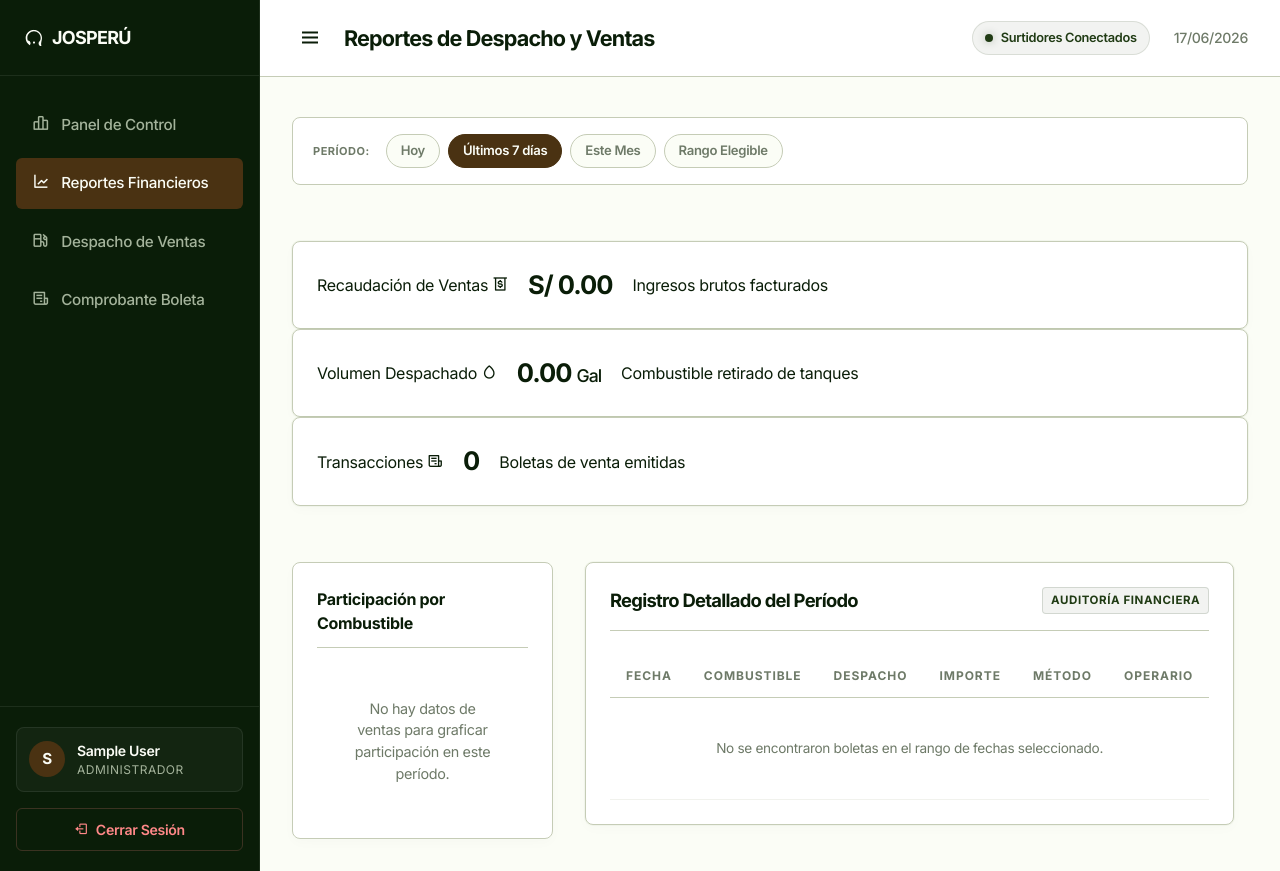
After one commit to Jospi04/sistemav2, a PHP site: page /reportes in a window 1280 px wide. The commit adds this page. Run offline with PHP 8.4, Linux system fonts and the light colour scheme; the visitor is signed in with stand-in values (Sample User, id 1); data comes from the database, SQL or seed files in the repository; tables that the repository leaves empty or names only in its code hold one stand-in row (values such as "Sample post").

Commit message:
implemente modulo de reportes financieros con filtros de fecha rapidos y personalizados

```diff
--- a/controller/DashboardController.php
+++ b/controller/DashboardController.php
@@ -48,7 +48,17 @@ class DashboardController {
                         LIMIT 5";
         $recentSales = $db->query($queryRecent)->fetchAll();
 
-        // 4. Parámetros de renderizado en la plantilla
+        // 4. Obtener historial de los últimos 5 reabastecimientos de cisternas
+        $queryRefills = "SELECT r.*, c.nombre as combustible_nombre, u.nombre as usuario_nombre
+                         FROM reabastecimientos r
+                         JOIN inventario i ON r.inventario_id = i.id
+                         JOIN combustibles c ON i.combustible_id = c.id
+                         JOIN usuarios u ON r.usuario_id = u.id
+                         ORDER BY r.id DESC
+                         LIMIT 5";
+        $refillsList = $db->query($queryRefills)->fetchAll();
+
+        // 5. Parámetros de renderizado en la plantilla
         $activePage = 'dashboard';
         $pageTitle = 'Panel de Estadísticas y Control';
         $extraCss = 'dashboard.css';
@@ -112,7 +122,11 @@ class DashboardController {
             // Actualizar stock del inventario
             $stmtUpdate = $db->prepare("UPDATE inventario SET stock_actual = ? WHERE id = ?");
             if ($stmtUpdate->execute([$nuevo_stock, $inventario_id])) {
-                $_SESSION['success'] = "¡Reabastecimiento registrado! Se sumaron " . floatval($cantidad) . " Gal al tanque de " . $tank['combustible_nombre'] . ".";
+                // Registrar el evento de reabastecimiento en el historial
+                $stmtLog = $db->prepare("INSERT INTO reabastecimientos (inventario_id, cantidad, usuario_id) VALUES (?, ?, ?)");
+                $stmtLog->execute([$inventario_id, $cantidad, $_SESSION['usuario_id']]);
+
+                $_SESSION['success'] = "¡Tanque recargado con éxito! Se agregaron " . floatval($cantidad) . " Galones de " . $tank['combustible_nombre'] . " al stock.";
             } else {
                 $_SESSION['error'] = 'Error al registrar el reabastecimiento en la base de datos.';
             }
@@ -121,4 +135,92 @@ class DashboardController {
             exit;
         }
     }
+
+    /**
+     * Genera la vista de reportes de ventas con filtros de fecha.
+     */
+    public function reportes() {
+        // Validar sesión activa
+        if (!isset($_SESSION['usuario_id'])) {
+            header('Location: login');
+            exit;
+        }
+
+        // Restricción de seguridad: Solo administradores pueden ver reportes financieros
+        if ($_SESSION['rol'] !== 'admin') {
+            header('Location: ventas');
+            exit;
+        }
+
+        $db = Database::getConnection();
+
+        // 1. Obtener período seleccionado y calcular rango de fechas
+        $periodo = $_GET['periodo'] ?? 'semana';
+        $desdeInput = $_GET['desde'] ?? '';
+        $hastaInput = $_GET['hasta'] ?? '';
+
+        switch ($periodo) {
+            case 'hoy':
+                $desde = date('Y-m-d 00:00:00');
+                $hasta = date('Y-m-d 23:59:59');
+                break;
+            case 'mes':
+                $desde = date('Y-m-01 00:00:00');
+                $hasta = date('Y-m-d 23:59:59');
+                break;
+            case 'personalizado':
+                $desde = !empty($desdeInput) ? $desdeInput . ' 00:00:00' : date('Y-m-d 00:00:00', strtotime('-7 days'));
+                $hasta = !empty($hastaInput) ? $hastaInput . ' 23:59:59' : date('Y-m-d 23:59:59');
+                break;
+            case 'semana':
+            default:
+                $desde = date('Y-m-d 00:00:00', strtotime('-7 days'));
+                $hasta = date('Y-m-d 23:59:59');
+                break;
+        }
+
+        // 2. Obtener KPIs globales del período
+        $stmtKpi = $db->prepare("SELECT
+                                    COALESCE(SUM(total), 0) as total_dinero,
+                                    COALESCE(SUM(litros), 0) as total_litros,
+                                    COUNT(id) as transacciones
+                                 FROM ventas
+                                 WHERE fecha >= ? AND fecha <= ?");
+        $stmtKpi->execute([$desde, $hasta]);
+        $kpis = $stmtKpi->fetch();
+
+        // 3. Obtener ventas desglosadas por tipo de combustible en el período
+        $stmtCombustibles = $db->prepare("SELECT
+                                            c.nombre as combustible_nombre,
+                                            COALESCE(SUM(v.total), 0) as total_combustible,
+                                            COALESCE(SUM(v.litros), 0) as litros_combustible,
+                                            COUNT(v.id) as transacciones_combustible
+                                          FROM combustibles c
+                                          LEFT JOIN ventas v ON v.combustible_id = c.id AND v.fecha >= ? AND v.fecha <= ?
+                                          GROUP BY c.id
+                                          ORDER BY total_combustible DESC");
+        $stmtCombustibles->execute([$desde, $hasta]);
+        $combustiblesReport = $stmtCombustibles->fetchAll();
+
+        // 4. Obtener listado detallado de todas las ventas del período
+        $stmtVentas = $db->prepare("SELECT
+                                        v.*,
+                                        c.nombre as combustible_nombre,
+                                        u.nombre as usuario_nombre
+                                    FROM ventas v
+                                    JOIN combustibles c ON v.combustible_id = c.id
+                                    JOIN usuarios u ON v.usuario_id = u.id
+                                    WHERE v.fecha >= ? AND v.fecha <= ?
+                                    ORDER BY v.id DESC");
+        $stmtVentas->execute([$desde, $hasta]);
+        $ventasReport = $stmtVentas->fetchAll();
+
+        // 5. Parámetros de renderizado
+        $activePage = 'reportes';
+        $pageTitle = 'Reportes de Despacho y Ventas';
+        $extraCss = 'dashboard.css'; // Reutilizamos estilos del dashboard (tablas, kpis, tarjetas)
+        $viewFile = 'reportes.php';
+
+        require_once BASE_DIR . '/views/layout.php';
+    }
 }
--- a/index.php
+++ b/index.php
@@ -52,6 +52,11 @@ switch ($url) {
     case 'dashboard':
         $controller = new Controller\DashboardController();
         $controller->index();
+        break;
+
+    case 'reportes':
+        $controller = new Controller\DashboardController();
+        $controller->reportes();
         break;
 
     case 'reabastecer':
--- a/views/layout.php
+++ b/views/layout.php
@@ -52,6 +52,10 @@ $rolUsuario = $_SESSION['rol'] ?? 'operario';
                     <a href="dashboard" class="nav-item <?php echo ($activePage ?? '') === 'dashboard' ? 'active' : ''; ?>">
                         <span class="nav-icon"><i class="bx bx-bar-chart-alt-2"></i></span>
                         <span class="nav-text">Panel de Control</span>
+                    </a>
+                    <a href="reportes" class="nav-item <?php echo ($activePage ?? '') === 'reportes' ? 'active' : ''; ?>">
+                        <span class="nav-icon"><i class="bx bx-line-chart"></i></span>
+                        <span class="nav-text">Reportes Financieros</span>
                     </a>
                 <?php endif; ?>
 
--- /dev/null
+++ b/views/reportes.php
@@ -0,0 +1,270 @@
+<?php
+// Capturar variables del controlador
+$kpiTotalDinero = $kpis['total_dinero'] ?? 0;
+$kpiTotalLitros = $kpis['total_litros'] ?? 0;
+$kpiTransacciones = $kpis['transacciones'] ?? 0;
+$periodoActivo = $_GET['periodo'] ?? 'semana';
+$desdeFiltro = $_GET['desde'] ?? '';
+$hastaFiltro = $_GET['hasta'] ?? '';
+?>
+
+<!-- Estilos Específicos para Reportes -->
+<style>
+    .btn-filter-quick {
+        text-decoration: none;
+        font-size: 0.82rem;
+        font-weight: 600;
+        color: var(--text-muted);
+        padding: 6px 14px;
+        border-radius: var(--radius-buttons);
+        border: 1px solid var(--border-color);
+        background-color: var(--bg-primary);
+        transition: all 0.2s ease;
+        display: inline-block;
+    }
+    .btn-filter-quick:hover {
+        color: var(--text-main);
+        border-color: var(--text-muted);
+    }
+    .btn-filter-quick.active {
+        background-color: var(--accent-color);
+        color: var(--bg-primary);
+        border-color: var(--accent-color);
+    }
+    .report-date-input {
+        padding: 6px 10px;
+        border-radius: var(--radius-inputs);
+        border: 1px solid var(--border-color);
+        background-color: var(--bg-primary);
+        color: var(--text-main);
+        font-family: inherit;
+        font-size: 0.85rem;
+        outline: none;
+    }
+    .btn-submit-filter {
+        background-color: var(--accent-color);
+        color: var(--bg-primary);
+        border: none;
+        padding: 7px 12px;
+        border-radius: var(--radius-buttons);
+        cursor: pointer;
+        display: flex;
+        align-items: center;
+        justify-content: center;
+        transition: all 0.2s ease;
+    }
+    .btn-submit-filter:hover {
+        opacity: 0.9;
+    }
+    .fuel-breakdown-card {
+        background: var(--bg-secondary);
+        border-radius: var(--radius-cards);
+        border: 1px solid var(--border-color);
+        padding: 24px;
+        box-shadow: rgba(0, 0, 0, 0.02) 0px 4px 12px;
+    }
+    .fuel-bar-track {
+        height: 6px;
+        background-color: var(--bg-primary);
+        border-radius: 3px;
+        overflow: hidden;
+        margin-top: 8px;
+        margin-bottom: 16px;
+    }
+    .fuel-bar-fill {
+        height: 100%;
+        background-color: var(--accent-color);
+        border-radius: 3px;
+        width: 0%;
+        transition: width 0.6s ease;
+    }
+    .badge-method {
+        font-family: 'JetBrains Mono', monospace;
+        font-size: 0.72rem;
+        font-weight: 700;
+        padding: 2px 6px;
+        border-radius: 4px;
+        text-transform: uppercase;
+    }
+    .badge-efectivo {
+        background-color: rgba(32, 59, 20, 0.06);
+        color: var(--success-color);
+        border: 1px solid rgba(32, 59, 20, 0.15);
+    }
+    .badge-tarjeta {
+        background-color: rgba(14, 165, 233, 0.06);
+        color: #0ea5e9;
+        border: 1px solid rgba(14, 165, 233, 0.15);
+    }
+</style>
+
+<div class="dashboard-grid" style="margin-top: 8px;">
+
+    <!-- BARRA DE FILTROS SUPERIOR -->
+    <div class="report-filter-bar" style="background: var(--bg-secondary); border-radius: var(--radius-cards); padding: 16px 20px; border: 1px solid var(--border-color); margin-bottom: 24px; display: flex; flex-wrap: wrap; gap: 20px; justify-content: space-between; align-items: center;">
+        <!-- Filtros Rápidos -->
+        <div style="display: flex; gap: 8px; align-items: center; flex-wrap: wrap;">
+            <span class="font-mono" style="font-size: 11px; font-weight: 700; color: var(--text-muted); letter-spacing: 0.5px; margin-right: 8px;">PERÍODO:</span>
+            <a href="reportes?periodo=hoy" class="btn-filter-quick <?php echo $periodoActivo === 'hoy' ? 'active' : ''; ?>">Hoy</a>
+            <a href="reportes?periodo=semana" class="btn-filter-quick <?php echo $periodoActivo === 'semana' ? 'active' : ''; ?>">Últimos 7 días</a>
+            <a href="reportes?periodo=mes" class="btn-filter-quick <?php echo $periodoActivo === 'mes' ? 'active' : ''; ?>">Este Mes</a>
+            <a href="#" onclick="togglePersonalizado(event)" class="btn-filter-quick <?php echo $periodoActivo === 'personalizado' ? 'active' : ''; ?>" id="btnPersonalizado">Rango Elegible</a>
+        </div>
+
+        <!-- Formulario Personalizado -->
+        <form action="reportes" method="GET" id="formPersonalizado" style="display: <?php echo $periodoActivo === 'personalizado' ? 'flex' : 'none'; ?>; gap: 12px; align-items: center; flex-wrap: wrap;">
+            <input type="hidden" name="periodo" value="personalizado">
+            <div style="display: flex; align-items: center; gap: 6px;">
+                <span class="font-mono" style="font-size: 10px; color: var(--text-muted); font-weight: 600;">DESDE:</span>
+                <input type="date" name="desde" value="<?php echo htmlspecialchars($desdeFiltro); ?>" class="report-date-input" required>
+            </div>
+            <div style="display: flex; align-items: center; gap: 6px;">
+                <span class="font-mono" style="font-size: 10px; color: var(--text-muted); font-weight: 600;">HASTA:</span>
+                <input type="date" name="hasta" value="<?php echo htmlspecialchars($hastaFiltro); ?>" class="report-date-input" required>
+            </div>
+            <button type="submit" class="btn-submit-filter" title="Filtrar ventas">
+                <i class='bx bx-search-alt' style="font-size: 1.1rem;"></i>
+            </button>
+        </form>
+    </div>
+
+    <!-- SECCIÓN 1: KPIs FINANCIEROS DEL PERÍODO -->
+    <div class="kpis-grid" style="margin-bottom: 24px;">
+        <!-- KPI 1 -->
+        <div class="kpi-card">
+            <div class="kpi-header">
+                <span class="kpi-title">Recaudación de Ventas</span>
+                <span class="kpi-icon money"><i class='bx bx-money-withdraw'></i></span>
+            </div>
+            <div class="kpi-value font-mono">S/ <?php echo number_format($kpiTotalDinero, 2); ?></div>
+            <div class="kpi-footer">Ingresos brutos facturados</div>
+        </div>
+
+        <!-- KPI 2 -->
+        <div class="kpi-card">
+            <div class="kpi-header">
+                <span class="kpi-title">Volumen Despachado</span>
+                <span class="kpi-icon volume"><i class='bx bx-droplet'></i></span>
+            </div>
+            <div class="kpi-value font-mono"><?php echo number_format($kpiTotalLitros, 2); ?> <span style="font-size: 1.1rem; font-weight: 500;">Gal</span></div>
+            <div class="kpi-footer">Combustible retirado de tanques</div>
+        </div>
+
+        <!-- KPI 3 -->
+        <div class="kpi-card">
+            <div class="kpi-header">
+                <span class="kpi-title">Transacciones</span>
+                <span class="kpi-icon tx"><i class='bx bx-receipt'></i></span>
+            </div>
+            <div class="kpi-value font-mono"><?php echo number_format($kpiTransacciones); ?></div>
+            <div class="kpi-footer">Boletas de venta emitidas</div>
+        </div>
+    </div>
+
+    <!-- SECCIÓN 2: DESGLOSE POR COMBUSTIBLE Y LISTADO DETALLADO -->
+    <div class="dashboard-main-columns" style="align-items: start;">
+
+        <!-- COLUMNA 1: DESGLOSE DE COMBUSTIBLES -->
+        <div style="display: flex; flex-direction: column; gap: 24px;">
+            <div class="fuel-breakdown-card">
+                <div class="section-title-bar" style="margin-bottom: 20px; padding-bottom: 12px; border-bottom: 1px solid var(--border-color);">
+                    <h3 style="margin: 0; font-size: 1rem; font-weight: 700; color: var(--text-main);">Participación por Combustible</h3>
+                </div>
+
+                <?php if (empty($combustiblesReport) || $kpiTotalDinero == 0): ?>
+                    <div style="text-align: center; padding: 30px; color: var(--text-muted); font-size: 0.9rem;">
+                        No hay datos de ventas para graficar participación en este período.
+                    </div>
+                <?php else: ?>
+                    <?php foreach ($combustiblesReport as $fuel):
+                        $totalF = floatval($fuel['total_combustible']);
+                        $litrosF = floatval($fuel['litros_combustible']);
+                        $percent = $kpiTotalDinero > 0 ? round(($totalF / $kpiTotalDinero) * 100, 1) : 0;
+                        ?>
+                        <div style="margin-bottom: 16px;">
+                            <div style="display: flex; justify-content: space-between; align-items: center; font-size: 0.85rem;">
+                                <span class="font-bold" style="color: var(--text-main);"><?php echo htmlspecialchars($fuel['combustible_nombre']); ?></span>
+                                <span class="font-mono font-bold" style="color: var(--accent-color);"><?php echo $percent; ?>% <span style="font-weight: 400; color: var(--text-muted); font-size: 0.75rem;">(S/ <?php echo number_format($totalF, 2); ?>)</span></span>
+                            </div>
+
+                            <!-- Barra de progreso visual -->
+                            <div class="fuel-bar-track">
+                                <div class="fuel-bar-fill" style="width: <?php echo $percent; ?>%;"></div>
+                            </div>
+
+                            <!-- Datos del volumen vendido -->
+                            <div style="display: flex; justify-content: space-between; font-size: 0.75rem; color: var(--text-muted); margin-top: -12px; margin-bottom: 16px;">
+                                <span>Volumen: <?php echo number_format($litrosF, 2); ?> Gal</span>
+                                <span><?php echo $fuel['transacciones_combustible']; ?> despachos</span>
+                            </div>
+                        </div>
+                    <?php endforeach; ?>
+                <?php endif; ?>
+            </div>
+        </div>
+
+        <!-- COLUMNA 2: LISTADO AUDITABLE DE COMPROBANTES -->
+        <section class="transactions-section" style="margin-top: 0;">
+            <div class="section-title-bar">
+                <h2>Registro Detallado del Período</h2>
+                <span class="badge-online" style="background-color: rgba(32, 59, 20, 0.06); color: var(--success-color); border: 1px solid rgba(32, 59, 20, 0.15); font-weight: 700; font-size: 0.72rem; padding: 4px 8px; border-radius: 4px;">Auditoría Financiera</span>
+            </div>
+
+            <div class="table-wrapper" style="max-height: 480px; overflow-y: auto;">
+                <table class="recent-sales-table">
+                    <thead>
+                        <tr>
+                            <th>Fecha</th>
+                            <th>Combustible</th>
+                            <th>Despacho</th>
+                            <th>Importe</th>
+                            <th>Método</th>
+                            <th>Operario</th>
+                        </tr>
+                    </thead>
+                    <tbody>
+                        <?php if (empty($ventasReport)): ?>
+                            <tr>
+                                <td colspan="6" class="table-empty">No se encontraron boletas en el rango de fechas seleccionado.</td>
+                            </tr>
+                        <?php else: ?>
+                            <?php foreach ($ventasReport as $venta): ?>
+                                <tr>
+                                    <td><?php echo date('d/m H:i', strtotime($venta['fecha'])); ?></td>
+                                    <td class="font-bold"><?php echo htmlspecialchars($venta['combustible_nombre']); ?></td>
+                                    <td class="font-mono text-accent" style="font-size: 0.8rem;"><?php echo number_format(floatval($venta['litros']), 4); ?> Gal</td>
+                                    <td class="font-mono font-bold">S/ <?php echo number_format($venta['total'], 2); ?></td>
+                                    <td>
+                                        <span class="badge-method badge-<?php echo strtolower($venta['metodo_pago']); ?>">
+                                            <?php echo htmlspecialchars($venta['metodo_pago']); ?>
+                                        </span>
+                                    </td>
+                                    <td><?php echo htmlspecialchars($venta['usuario_nombre']); ?></td>
+                                </tr>
+                            <?php endforeach; ?>
+                        <?php endif; ?>
+                    </tbody>
+                </table>
+            </div>
+        </section>
+
+    </div>
+
+</div>
+
+<!-- Script interactivo para el calendario personalizado -->
+<script>
+function togglePersonalizado(e) {
+    e.preventDefault();
+    const form = document.getElementById('formPersonalizado');
+    const btn = document.getElementById('btnPersonalizado');
+
+    if (form.style.display === 'none' || form.style.display === '') {
+        form.style.display = 'flex';
+        btn.classList.add('active');
+    } else {
+        form.style.display = 'none';
+        btn.classList.remove('active');
+    }
+}
+</script>
```
Also changed, not shown: views/dashboard.php (+54 -7 lines).
